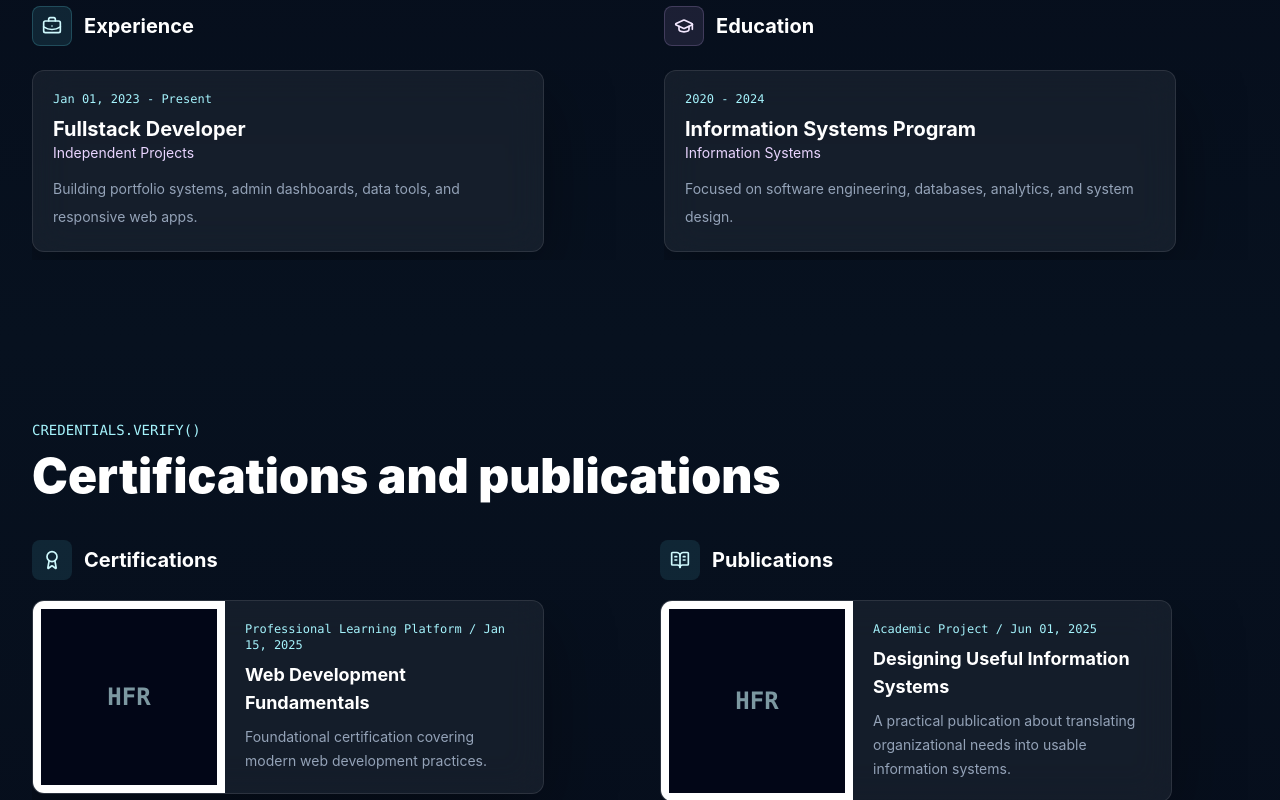
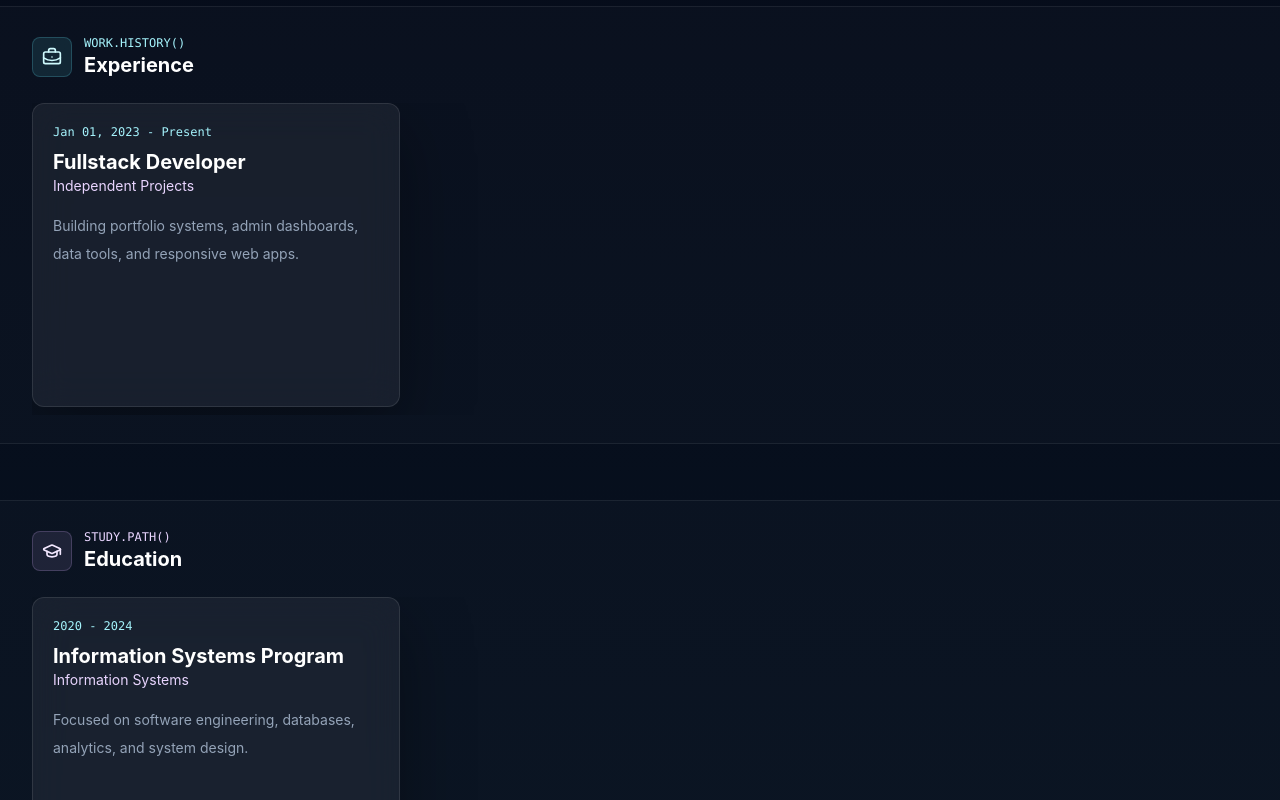
Before and after one commit to awaaaaja/portfolio-cms, a Next.js app: page /about in a window 1280 px wide. Shown: the part 1000-1800 px from the top of the page. Built offline with nearby package versions, Linux system fonts and the light colour scheme; no server answers; the database is empty.

Commit message:
Refine About multi-card slider sections

```diff
--- a/components/public/credentials-section.tsx
+++ b/components/public/credentials-section.tsx
@@ -6,12 +6,14 @@ import type { Certification, Publication } from "@/types/database";
 
 export function CredentialsSection({ certifications, publications }: { certifications: Certification[]; publications: Publication[] }) {
   return (
-    <section className="mx-auto max-w-7xl px-4 py-14 sm:px-6 sm:py-20 lg:px-8">
+    <section className="py-14 sm:py-20">
       <Reveal>
-        <p className="mb-3 font-mono text-sm uppercase text-cyan-200">credentials.verify()</p>
-        <h2 className="text-balance text-3xl font-black leading-tight text-white sm:text-5xl">Certifications and publications</h2>
+        <div className="mx-auto max-w-7xl px-4 sm:px-6 lg:px-8">
+          <p className="mb-3 font-mono text-sm uppercase text-cyan-200">credentials.verify()</p>
+          <h2 className="text-balance text-3xl font-black leading-tight text-white sm:text-5xl">Certifications and publications</h2>
+        </div>
       </Reveal>
-      <div className="mt-10 grid gap-10 lg:grid-cols-2">
+      <div className="mt-10 grid gap-14">
         <CredentialGroup title="Certifications" icon={<Award className="h-5 w-5" />}>
           {certifications.map((item) => (
             <CredentialCard key={item.id} title={item.title} meta={`${item.issuer} / ${formatDate(item.issued_at)}`} description={item.description} href={item.credential_url} image={item.image_url} />
@@ -29,14 +31,19 @@ export function CredentialsSection({ certifications, publications }: { certifica
 
 function CredentialGroup({ title, icon, children }: { title: string; icon: React.ReactNode; children: React.ReactNode }) {
   return (
-    <div className="min-w-0">
-      <div className="mb-5 flex items-center gap-3 text-white">
-        <span className="flex h-10 w-10 items-center justify-center rounded-lg bg-cyan-300/10 text-cyan-100">{icon}</span>
-        <h3 className="text-xl font-bold">{title}</h3>
+    <div className="min-w-0 border-y border-white/[0.07] bg-white/[0.015] py-7">
+      <div className="mx-auto mb-6 flex max-w-7xl items-center gap-3 px-4 text-white sm:px-6 lg:px-8">
+        <span className="flex h-10 w-10 items-center justify-center rounded-lg border border-cyan-300/20 bg-cyan-300/10 text-cyan-100">{icon}</span>
+        <div>
+          <p className="font-mono text-xs uppercase text-cyan-200">{title.toLowerCase()}.list()</p>
+          <h3 className="text-xl font-bold">{title}</h3>
+        </div>
       </div>
-      <HorizontalAutoSlider ariaLabel={`${title} carousel`} intervalMs={4000} itemClassName="w-[min(86vw,40rem)] lg:w-[min(40vw,40rem)]">
-        {children}
-      </HorizontalAutoSlider>
+      <div className="mx-auto max-w-7xl px-4 sm:px-6 lg:px-8">
+        <HorizontalAutoSlider ariaLabel={`${title} carousel`} intervalMs={4000} itemClassName="flex w-[min(86vw,30rem)]">
+          {children}
+        </HorizontalAutoSlider>
+      </div>
     </div>
   );
 }
@@ -44,14 +51,14 @@ function CredentialGroup({ title, icon, children }: { title: string; icon: React
 function CredentialCard({ title, meta, description, href, image, label = "View credential" }: { title: string; meta: string; description?: string | null; href?: string | null; image?: string | null; label?: string }) {
   const normalizedHref = normalizeHref(href);
   const content = (
-    <article className="interactive-card glass group flex min-h-40 flex-col overflow-hidden rounded-xl transition duration-500 hover:border-cyan-200/25 sm:flex-row">
-      <div className="flex aspect-[4/3] w-full shrink-0 items-center justify-center overflow-hidden bg-white p-2 sm:aspect-auto sm:min-h-48 sm:w-48">
+    <article className="interactive-card glass group flex h-[27rem] w-full flex-col overflow-hidden rounded-xl transition duration-500 hover:border-cyan-200/25 sm:h-[17rem] sm:flex-row">
+      <div className="flex h-48 w-full shrink-0 items-center justify-center overflow-hidden bg-white p-2 sm:h-full sm:w-48">
         {image ? <img src={image} alt={title} className="h-full w-full object-contain transition duration-700 group-hover:scale-[1.01]" /> : <div className="flex h-full w-full items-center justify-center bg-slate-950 font-mono text-2xl font-bold text-cyan-100/60">HFR</div>}
       </div>
       <div className="flex min-w-0 flex-1 flex-col p-4 sm:p-5">
         <p className="font-mono text-xs text-cyan-200">{meta}</p>
-        <h4 className="mt-2 text-lg font-bold text-white">{title}</h4>
-        <p className="mt-2 text-sm leading-6 text-slate-400 sm:line-clamp-4">{description}</p>
+        <h4 className="mt-2 line-clamp-2 text-lg font-bold text-white">{title}</h4>
+        <p className="mt-2 line-clamp-3 text-sm leading-6 text-slate-400">{description}</p>
         {normalizedHref ? <span className="mt-auto inline-flex items-center gap-1 pt-4 text-xs font-medium text-cyan-200">{label} <ExternalLink className="h-3.5 w-3.5" /></span> : null}
       </div>
     </article>
--- a/components/public/experience-timeline.tsx
+++ b/components/public/experience-timeline.tsx
@@ -6,43 +6,55 @@ import { BriefcaseBusiness, GraduationCap } from "lucide-react";
 
 export function ExperienceTimeline({ experiences, educations }: { experiences: Experience[]; educations?: Education[] }) {
   return (
-    <section className="mx-auto max-w-7xl px-4 py-14 sm:px-6 sm:py-20 lg:px-8">
+    <section className="py-14 sm:py-20">
       <Reveal>
-        <p className="mb-3 font-mono text-sm uppercase text-cyan-200">timeline.map()</p>
-        <h2 className="text-balance text-3xl font-black leading-tight text-white sm:text-5xl">Experience and education</h2>
+        <div className="mx-auto max-w-7xl px-4 sm:px-6 lg:px-8">
+          <p className="mb-3 font-mono text-sm uppercase text-cyan-200">timeline.map()</p>
+          <h2 className="text-balance text-3xl font-black leading-tight text-white sm:text-5xl">Experience and education</h2>
+        </div>
       </Reveal>
-      <div className="mt-10 grid gap-12 lg:grid-cols-2">
-        <div className="min-w-0">
-          <div className="mb-6 flex items-center gap-3">
+      <div className="mt-10 grid gap-14">
+        <div className="min-w-0 border-y border-white/[0.07] bg-white/[0.015] py-7">
+          <div className="mx-auto mb-6 flex max-w-7xl items-center gap-3 px-4 sm:px-6 lg:px-8">
             <span className="flex h-10 w-10 items-center justify-center rounded-lg border border-cyan-300/20 bg-cyan-300/10 text-cyan-100"><BriefcaseBusiness className="h-5 w-5" /></span>
-            <h3 className="text-xl font-bold text-white">Experience</h3>
+            <div>
+              <p className="font-mono text-xs uppercase text-cyan-200">work.history()</p>
+              <h3 className="text-xl font-bold text-white">Experience</h3>
+            </div>
           </div>
-          <HorizontalAutoSlider ariaLabel="Experience carousel" itemClassName="w-[min(84vw,38rem)] lg:w-[min(40vw,38rem)]">
-          {experiences.map((item) => (
-              <div key={item.id} className="interactive-card glass h-full rounded-xl border-t-2 border-t-cyan-300/30 p-4 sm:p-5">
+          <div className="mx-auto max-w-7xl px-4 sm:px-6 lg:px-8">
+            <HorizontalAutoSlider ariaLabel="Experience carousel" itemClassName="flex w-[min(84vw,23rem)]">
+              {experiences.map((item) => (
+              <div key={item.id} className="interactive-card glass flex h-[19rem] w-full flex-col rounded-xl border-t-2 border-t-cyan-300/30 p-4 sm:p-5">
                 <p className="font-mono text-xs text-cyan-200">{formatDate(item.start_date)} - {item.is_current ? "Present" : formatDate(item.end_date)}</p>
                 <h3 className="mt-2 text-xl font-bold text-white">{item.position}</h3>
                 <p className="text-sm text-purple-200">{item.company}</p>
-                <p className="mt-3 text-sm leading-7 text-slate-400">{item.description}</p>
+                <p className="mt-4 line-clamp-7 text-sm leading-7 text-slate-400">{item.description}</p>
               </div>
-          ))}
-          </HorizontalAutoSlider>
+              ))}
+            </HorizontalAutoSlider>
+          </div>
         </div>
-        <div className="min-w-0">
-          <div className="mb-6 flex items-center gap-3">
+        <div className="min-w-0 border-y border-white/[0.07] bg-white/[0.015] py-7">
+          <div className="mx-auto mb-6 flex max-w-7xl items-center gap-3 px-4 sm:px-6 lg:px-8">
             <span className="flex h-10 w-10 items-center justify-center rounded-lg border border-purple-300/20 bg-purple-300/10 text-purple-100"><GraduationCap className="h-5 w-5" /></span>
-            <h3 className="text-xl font-bold text-white">Education</h3>
+            <div>
+              <p className="font-mono text-xs uppercase text-purple-200">study.path()</p>
+              <h3 className="text-xl font-bold text-white">Education</h3>
+            </div>
           </div>
-          <HorizontalAutoSlider ariaLabel="Education carousel" itemClassName="w-[min(84vw,38rem)] lg:w-[min(40vw,38rem)]">
-          {educations?.map((item) => (
-              <div key={item.id} className="interactive-card glass h-full rounded-xl border-t-2 border-t-purple-300/30 p-4 sm:p-5">
+          <div className="mx-auto max-w-7xl px-4 sm:px-6 lg:px-8">
+            <HorizontalAutoSlider ariaLabel="Education carousel" itemClassName="flex w-[min(84vw,23rem)]">
+              {educations?.map((item) => (
+              <div key={item.id} className="interactive-card glass flex h-[19rem] w-full flex-col rounded-xl border-t-2 border-t-purple-300/30 p-4 sm:p-5">
                 <p className="font-mono text-xs text-cyan-200">{item.start_year} - {item.end_year || "Present"}</p>
                 <h3 className="mt-2 text-xl font-bold text-white">{item.institution}</h3>
                 <p className="text-sm text-purple-200">{item.major}</p>
-                <p className="mt-3 text-sm leading-7 text-slate-400">{item.description}</p>
+                <p className="mt-4 line-clamp-7 text-sm leading-7 text-slate-400">{item.description}</p>
               </div>
-          ))}
-          </HorizontalAutoSlider>
+              ))}
+            </HorizontalAutoSlider>
+          </div>
         </div>
       </div>
     </section>
```
